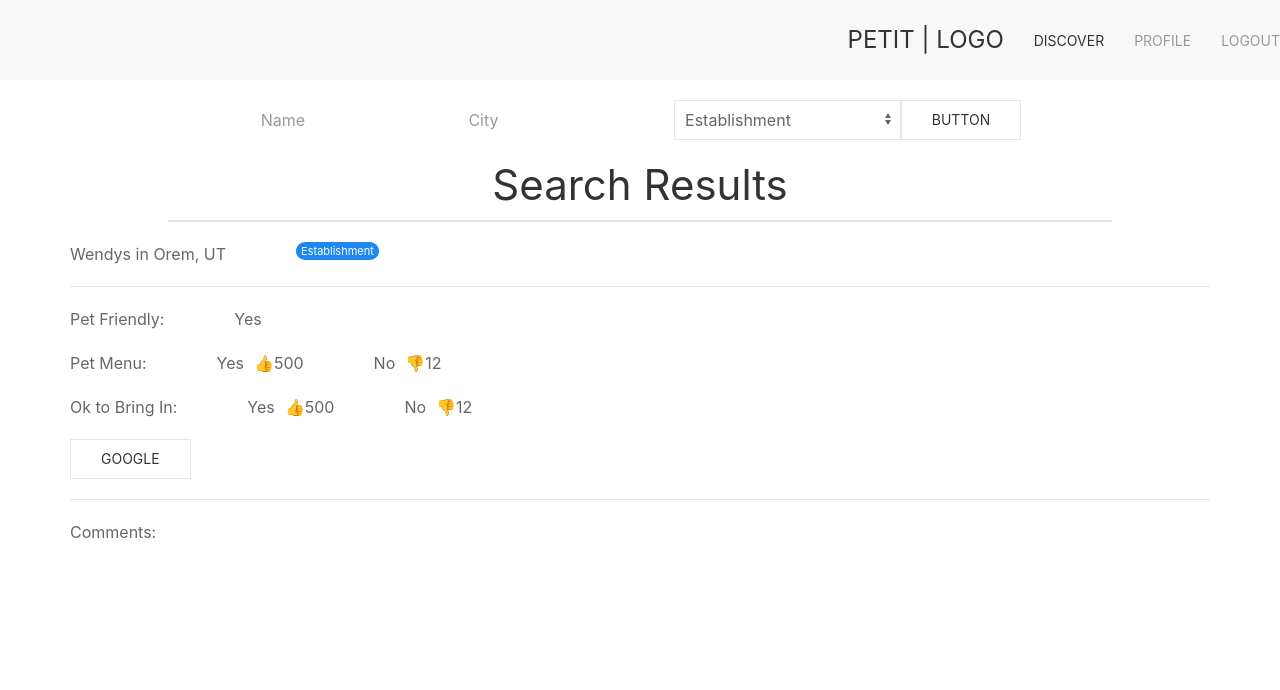
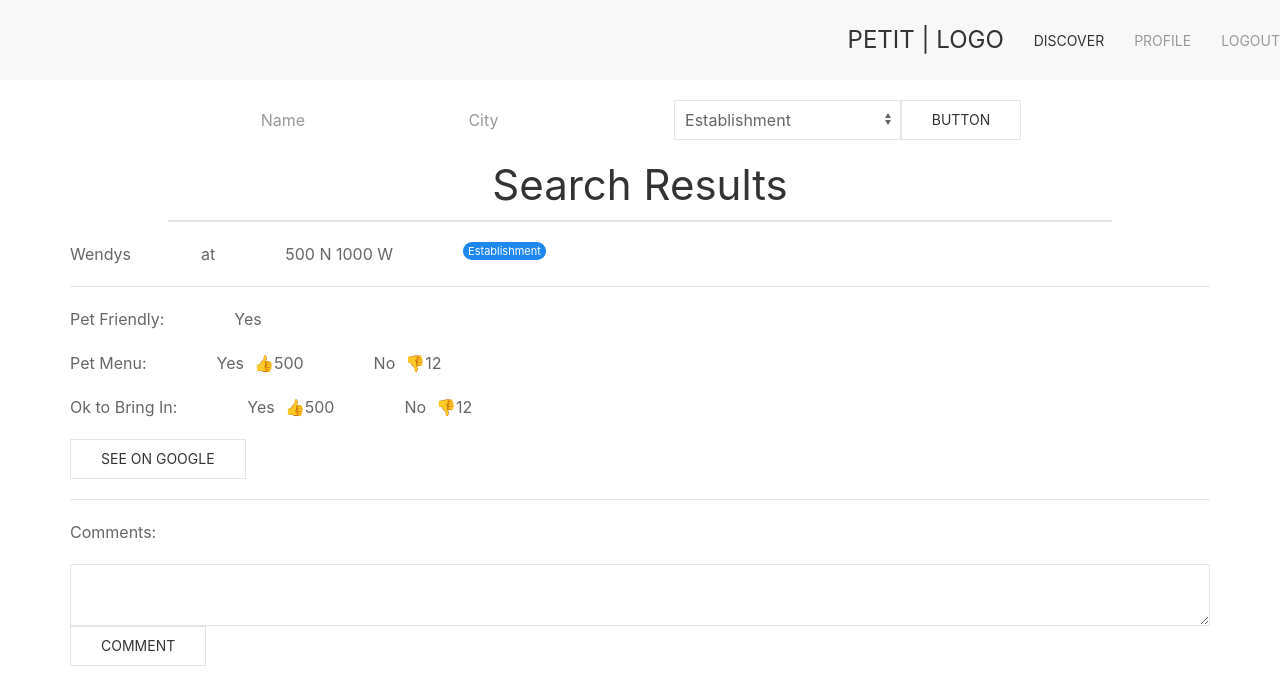
Before and after one commit to dimitermusic/petit-frontend, a React (Create React App) app: page /place in a window 1280 px wide. Shown: the top 690 px of the page. Built offline with nearby package versions, Linux system fonts and the light colour scheme.

Commit message:
comment insert for place

```diff
--- a/src/components/Results/index.js
+++ b/src/components/Results/index.js
@@ -7,7 +7,7 @@ function Results(props){
                 <h1 className="uk-heading-divider uk-text-center">Search Results</h1>
                 <ul className="uk-list uk-list-large uk-list-divider uk-list-striped" id='search-results'>
                     {props.places.map(place=>{
-                        return (<li key={place.reference} id={place.reference}><a href={`/review`}>{place.name} at {place.formatted_address}</a> <span>{props.type}</span></li>)
+                        return (<li key={place.reference} id={place.reference}><a href={`/place`}>{place.name} at {place.formatted_address}</a> <span>{props.type}</span></li>)
                     })}
                 </ul>
             </div>
@@ -15,4 +15,6 @@ function Results(props){
     )
 }
 
+
+
 export default Results;
--- a/src/components/pages/Place/index.js
+++ b/src/components/pages/Place/index.js
@@ -7,7 +7,9 @@ function Place(props) {
     return (
         <div className="uk-margin-large-left uk-margin-large-right">
             <div className="uk-flex">
-                <div className="uk-margin-large-right">Wendys in Orem, UT</div>
+                <div className="uk-margin-large-right">Wendys</div>
+                <div className="uk-margin-large-right">at</div>
+                <div className="uk-margin-large-right">500 N 1000 W</div>
                 <span class="uk-badge">Establishment</span>
             </div>
 
@@ -38,13 +40,19 @@ function Place(props) {
                 <div>👎</div>
                 <div>12</div>
             </div>
-            <a class="uk-button uk-button-default" href="#">Google</a>
+            <a class="uk-button uk-button-default" href="#">See on Google</a>
 
             <hr />
 
             <div>
                 <p>Comments:</p>
             </div>
+
+            <form>
+                <textarea className="uk-textarea"></textarea>
+                <a class="uk-button uk-button-default">Comment</a>
+            </form>
+
         </div>
     )
 }
```
